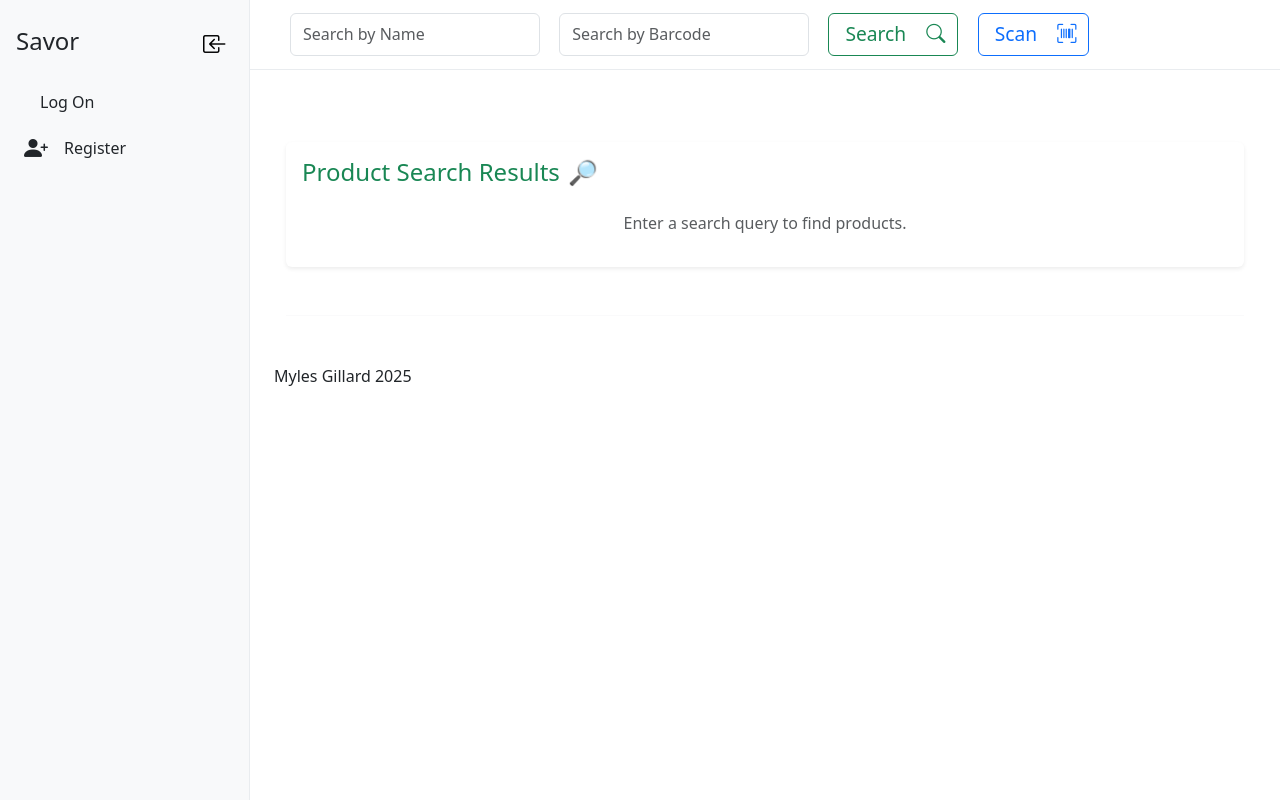
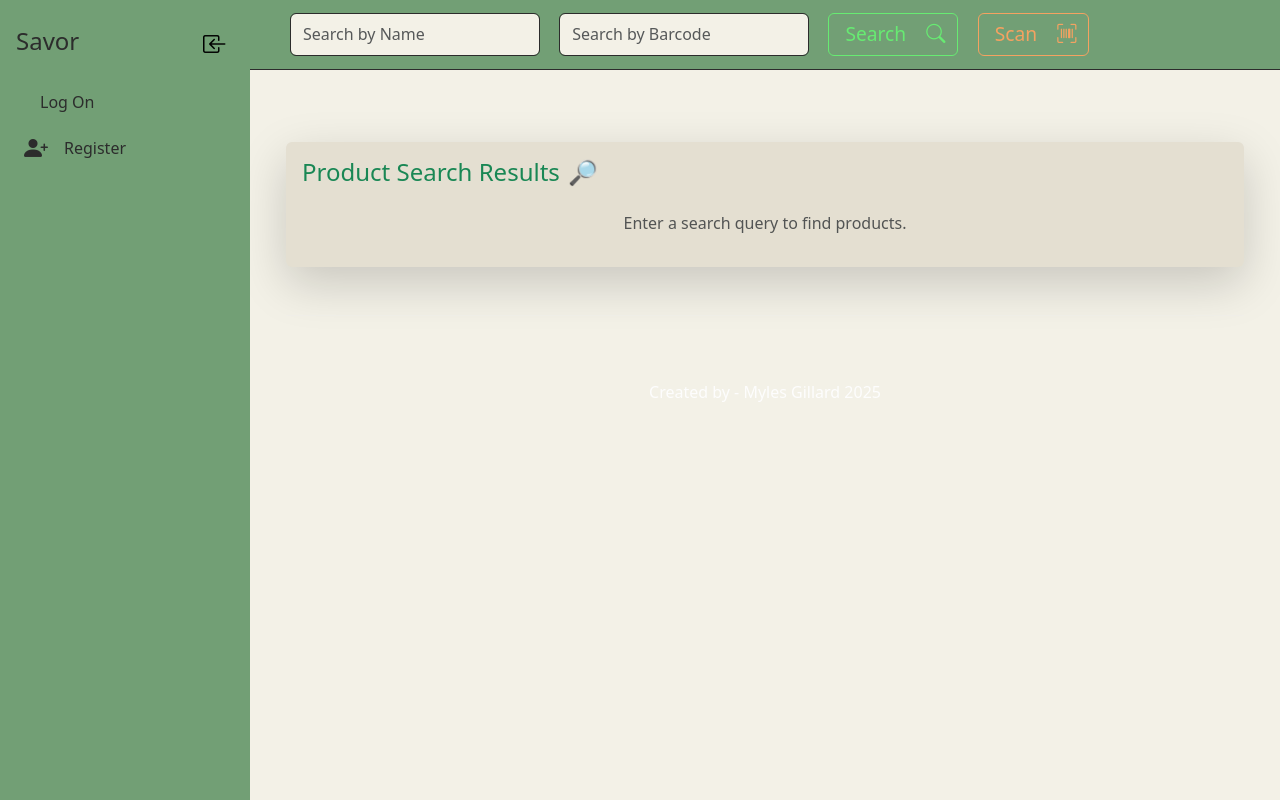
Before and after one commit to mnmfullmetal/savor, a Django app: page / in a window 1280 px wide. Run offline with Django 5.2, Linux system fonts and the light colour scheme; parts of the project's set-up code (start-up, migrations or seed data) failed here and were passed over; some libraries are stand-ins or nearby versions.

Commit message:
further refined styles.css for a modern, calming and clean feel.  started to mess with color schemes.

```diff
--- a/pantry/templates/pantry/index.html
+++ b/pantry/templates/pantry/index.html
@@ -14,7 +14,7 @@ Savor
 
 <div class="container my-5">
 
-     <section class="mt-5 p-3 bg-white rounded shadow-sm">
+     <section class="mt-5 p-3 rounded shadow-lg">
         <h2 class="h4 mb-4 text-success d-flex align-items-center">
             Product Search Results <span class="ms-2">🔎</span>
         </h2>
@@ -28,7 +28,7 @@ Savor
 
 
 {% if user.is_authenticated %}
-    <section class="mb-5 p-3 bg-light rounded shadow-sm">
+    <section class="mb-5 p-3  rounded shadow-lg">
         <h2 class="h4 mb-4 text-primary d-flex align-items-center">
              Favourites <span class="ms-2">✨</span>
         </h2>
@@ -53,7 +53,7 @@ Savor
                         </div>
 
                         <div class="mt-auto d-flex flex-column">
-                            <button class="btn btn-primary btn-sm mb-2 add-to-pantry-button"
+                            <button class="btn btn-outline-primary btn-sm mb-2 add-to-pantry-button"
                                     data-product-name="{{ product.product_name }}"
                                     data-product-id="{{ product.id }}">
                                 Add to Pantry
--- a/pantry/templates/pantry/pantry.html
+++ b/pantry/templates/pantry/pantry.html
@@ -4,9 +4,8 @@
 {% block body %}
 
 <div class="container my-5">
-    <h1 class="mb-4 text-center">Welcome to your pantry!</h1>
 
-    <section class="mt-5 p-3 bg-white rounded shadow-sm">
+    <section class="mt-5 p-3 rounded shadow-lg">
         <h2 class="h4 mb-4 text-info d-flex align-items-center">
             Your Pantry Items <span class="ms-2">🛒</span>
         </h2>
--- a/recipes/static/recipes/recipes.js
+++ b/recipes/static/recipes/recipes.js
@@ -144,7 +144,7 @@ function createSavedRecipeHtml(recipe, csrfToken) {
                             `<li>${instruction}</li>`
                         ).join('')}
                     </ol>
-                    <button class="btn btn-danger delete-btn" data-recipe-id="${recipe.id}" data-csrf-token="${csrfToken}">Delete Recipe</button>
+                    <button class="btn btn-outline-danger delete-btn" data-recipe-id="${recipe.id}" data-csrf-token="${csrfToken}">Delete Recipe</button>
                 </div>
             </div>
         </div>
--- a/static/styles.css
+++ b/static/styles.css
@@ -6,12 +6,12 @@
 
 .accordion-button {
     font-weight: normal;
-    background-color: #fff;
+    background-color: var(--neutral-cream);
 }
 
 .unseen-recipe {
     font-weight: bold;
-    background-color: #92d82a;
+    color:var(--secondary-orange)
 }
 
 .pantry-items-page{
@@ -64,6 +64,23 @@
             --sidebar-minimized-width: 70px;
             --transition-speed: 0.4s;
             --top-search-bar-height: 70px;
+            --primary-green: #729f75;
+            --secondary-green: #67eb72;
+            --secondary-orange: #F4A261;
+            --tertiary-burgundy: #A25E5C;
+            --neutral-cream: #f3f1e7;
+            --dark-text: #2c2c2c;
+            --light-text: #fdfdfd;
+             --bs-primary: var(--primary-green);
+    --bs-secondary: var(--secondary-orange);
+    --bs-success: var(--primary-green);
+    --bs-danger: var(--tertiary-burgundy);
+    --bs-light: var(--dark-text);
+    --bs-body-bg: var(--neutral-cream);
+    --bs-body-color: var(--dark-text);
+    --bs-link-color: var(--secondary-orange);
+    --bs-link-hover-color: var(--tertiary-burgundy);
+
         }
 
         body {
@@ -71,6 +88,7 @@
             transition: margin-left var(--transition-speed) ease-in-out;
             margin-left: var(--sidebar-width);
             padding-top: var(--top-search-bar-height);
+            background-color: var(--neutral-cream);
         }
 
         body.sidebar-minimized {
@@ -84,8 +102,8 @@
             top: 0;
             left: 0;
             z-index: 1050;
-            background-color: #f8f9fa;
-            border-right: 1px solid #e9ecef;
+            background-color: var(--primary-green);
+    border-right: 1.5px solid var(--primary-green);
             transition: width var(--transition-speed) ease-in-out;
             overflow-y: auto;
             display: flex;
@@ -103,8 +121,8 @@
             right: 0;
             height: var(--top-search-bar-height);
             z-index: 1000;
-            background-color: #fff;
-            border-bottom: 1px solid #e9ecef;
+             background-color: var(--primary-green);
+    border-bottom: 1.5px solid var(--dark-text);
             padding: 0 1.5rem;
             display: flex;
             align-items: center;
@@ -120,6 +138,8 @@
 
         .main-content {
             padding: 1.5rem;
+             background-color: var(--neutral-cream);
+    color: var(--light-text);
         }
 
         .sidebar .navbar-brand {
@@ -198,7 +218,7 @@
 }
 
 .sidebar .dropdown-item {
-  color: #212529;
+  color: var(--dark-text);
   padding: 0.5rem 1rem;
   transition: background-color var(--transition-speed) ease-in-out;
 }
@@ -210,14 +230,14 @@
 
 .sidebar .dropdown-item:hover,
 .sidebar .dropdown-item:focus {
-  background-color: #e9ecef;
+  background-color: var(--secondary-green)
 }
 
 .sidebar-divider{
     margin-bottom: auto;
     margin-top: 2rem;
     border-width: 1px;
-    border-color: #212529;
+      border-color: var(--dark-text);
     opacity: 0.5;
     width: 75%;
     margin-left: 1rem;
@@ -246,3 +266,63 @@ body.sidebar-minimized .sidebar-divider{
     font-size: 1.2rem;
 
 }
+
+footer{
+    display: flex;
+    justify-content: center;
+    padding: 1rem;
+}
+
+section{
+    background-color: #e4dfd1;
+}
+
+
+.search-form .btn-outline-success {
+    --bs-btn-color: var(--secondary-green);
+    --bs-btn-border-color: var(--secondary-green);
+    --bs-btn-hover-color: var(--light-text);
+    --bs-btn-hover-bg: var(--secondary-green);
+    --bs-btn-hover-border-color: var(--secondary-green);
+    --bs-btn-active-bg: var(--secondary-green);
+    --bs-btn-active-border-color: var(--secondary-green);
+}
+
+.search-form .form-control{
+  border-color: var(--dark-text) ;
+}
+
+.btn-outline-danger{
+    --bs-btn-color: var(--tertiary-burgundy);
+    --bs-btn-border-color: var(--tertiary-burgundy);
+    --bs-btn-hover-color: var(--light-text);
+    --bs-btn-hover-bg: var(--tertiary-burgundy);
+    --bs-btn-hover-border-color: var(--tertiary-burgundy);
+    --bs-btn-active-bg: var(--tertiary-burgundy);
+    --bs-btn-active-border-color: var(--tertiary-burgundy);
+}
+
+
+.search-form .btn-outline-primary {
+    --bs-btn-color: var(--secondary-orange);
+    --bs-btn-border-color: var(--secondary-orange);
+    --bs-btn-hover-color: var(--light-text);
+    --bs-btn-hover-bg: var(--secondary-orange);
+    --bs-btn-hover-border-color: var(--secondary-orange);
+    --bs-btn-active-bg: var(--secondary-orange);
+    --bs-btn-active-border-color: var(--secondary-orange);
+}
+
+.btn-outline-primary{
+    --bs-btn-color: var(--primary-green);
+    --bs-btn-border-color: var(--primary-green);
+    --bs-btn-hover-color: var(--light-text);
+    --bs-btn-hover-bg: var(--primary-green);
+    --bs-btn-hover-border-color: var(--primary-green);
+    --bs-btn-active-bg: var(--primary-green);
+    --bs-btn-active-border-color: var(--primary-green);
+}
+
+.recipe-section{
+    color:var(--tertiary-burgundy);
+}
--- a/templates/base.html
+++ b/templates/base.html
@@ -120,5 +120,5 @@
 </div>
 
 </body>
-<footer>Myles Gillard 2025</footer>
+<footer><div>Created by - Myles Gillard 2025</div></footer>
 </html>
```
Also changed, not shown: recipes/templates/recipes/recipes.html (+12 -6 lines).
